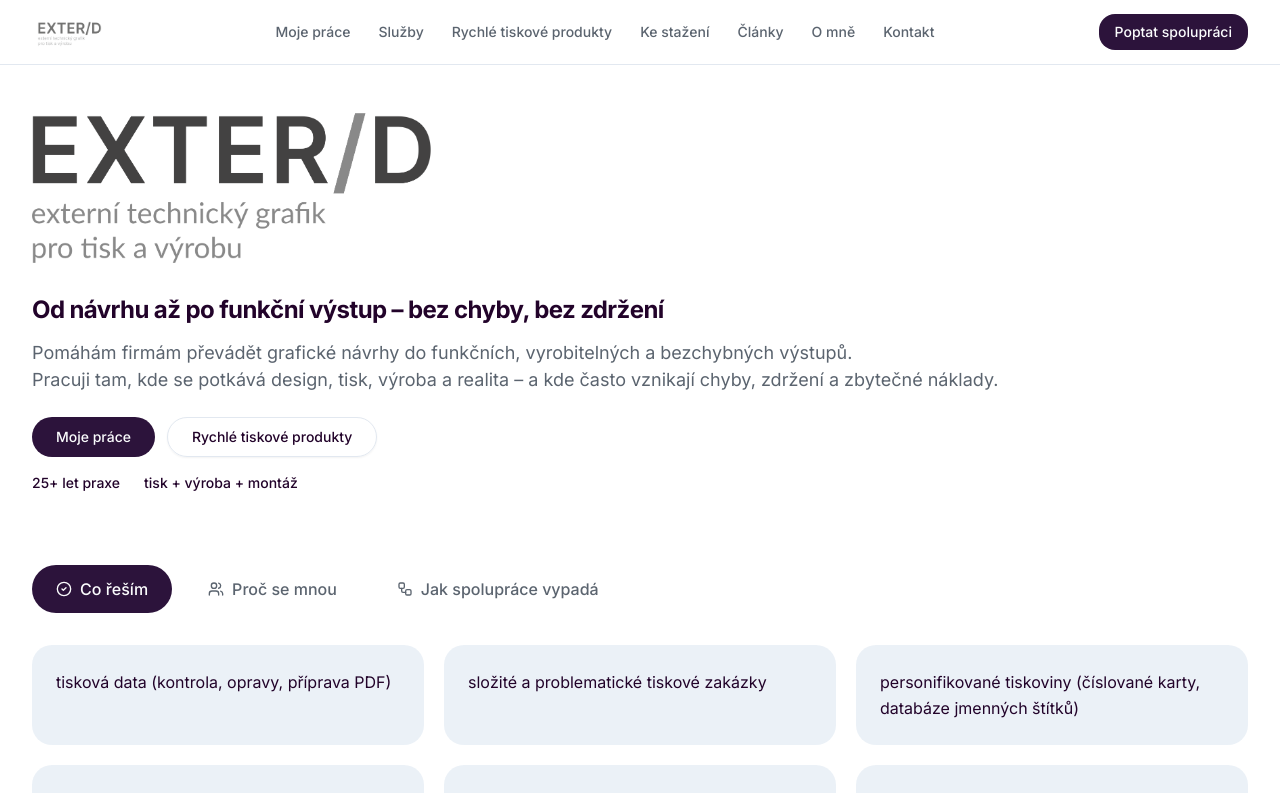
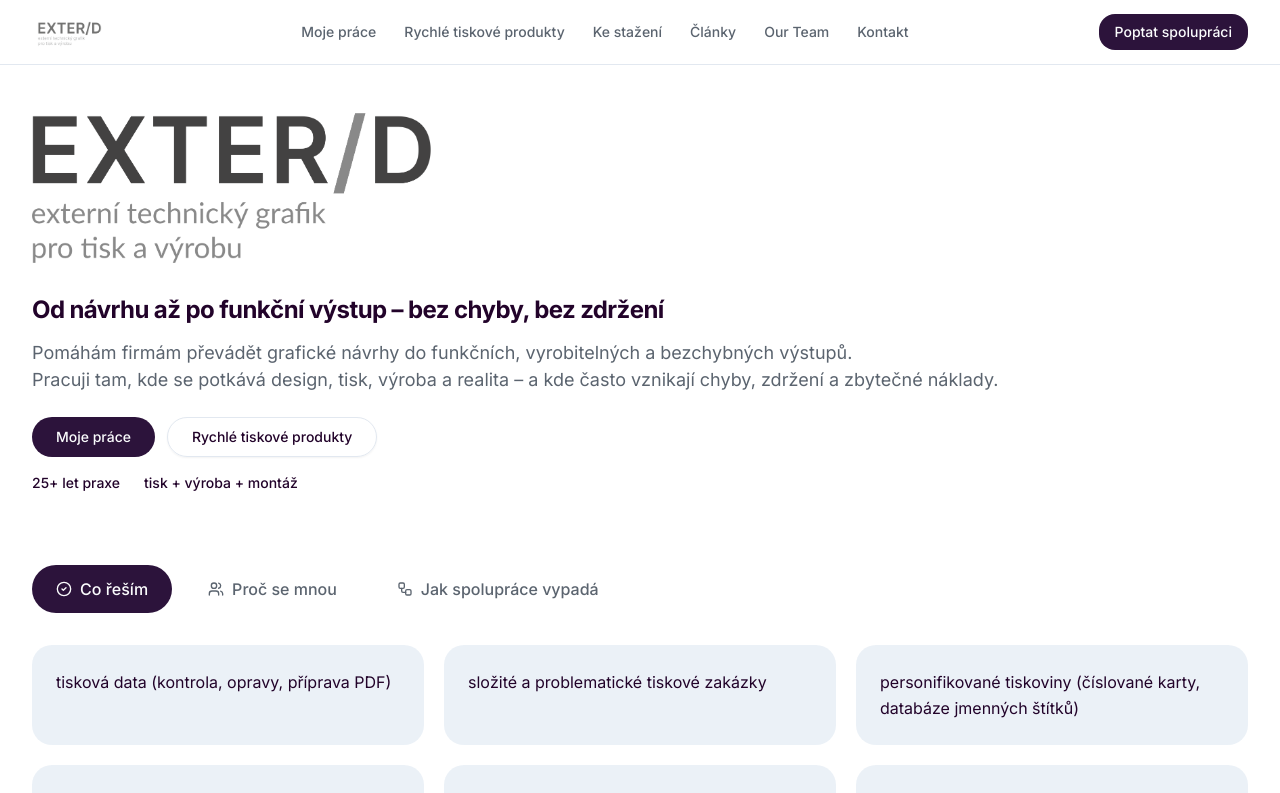
Before and after one commit to mejkyss/grafik-made, a Next.js app: page / in a window 1280 px wide. Shown: the top 793 px of the page. Built offline with nearby package versions, Linux system fonts and the light colour scheme.

Commit message:
feat: Remove "Služby" navigation item and update "/o-mne" label to "Our Team".

```diff
--- a/components/header.tsx
+++ b/components/header.tsx
@@ -10,11 +10,10 @@ import { Button } from "@/components/ui/button"
 
 const navItems = [
   { href: "/moje-prace", label: "Moje práce" },
-  { href: "/sluzby", label: "Služby" },
   { href: "/produkty", label: "Rychlé tiskové produkty" },
   { href: "/ke-stazeni", label: "Ke stažení" },
   { href: "/clanky", label: "Články" },
-  { href: "/o-mne", label: "O mně" },
+  { href: "/o-mne", label: "Our Team" },
   { href: "/kontakt", label: "Kontakt" },
 ]
 
```
